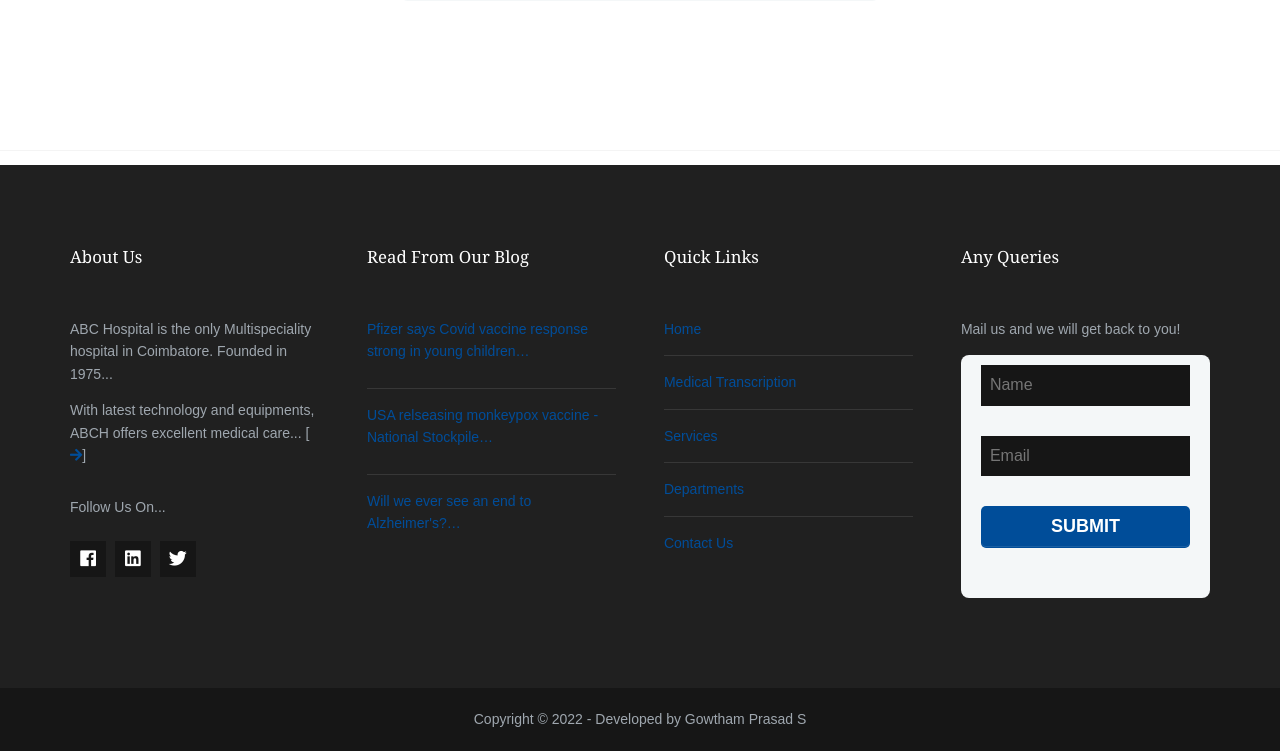
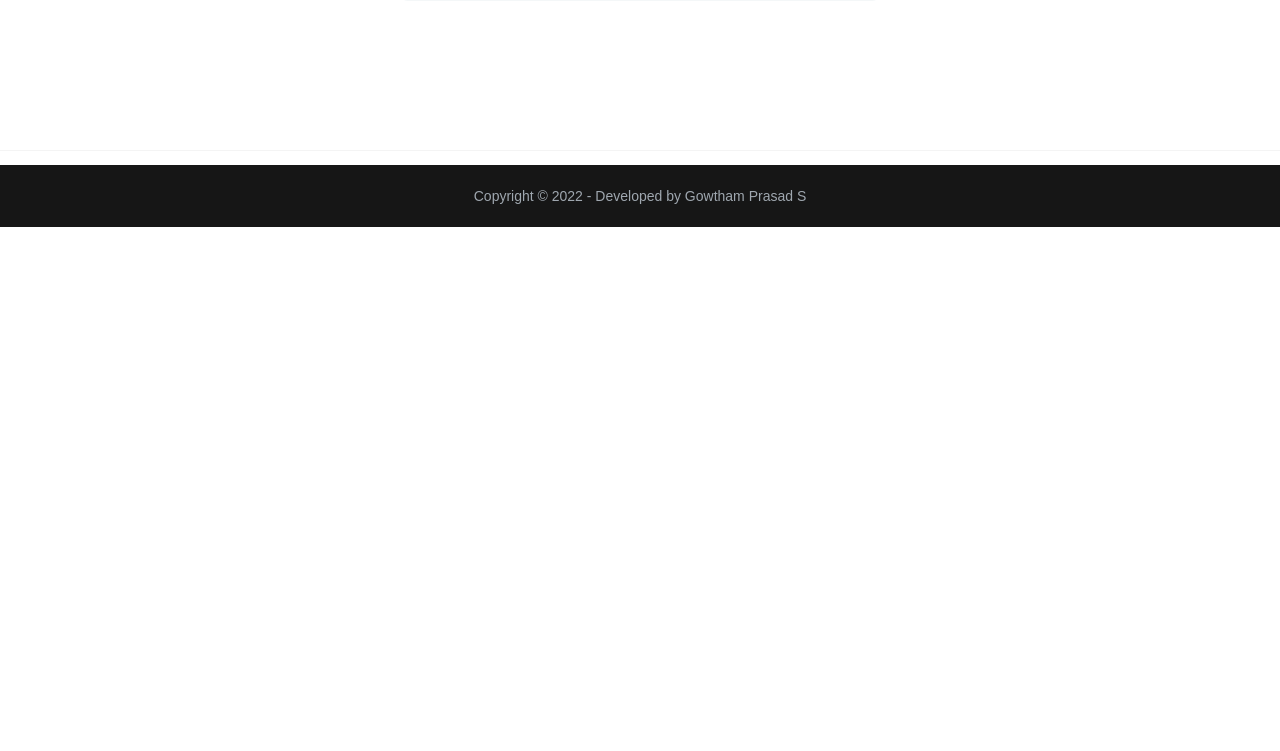
Before and after one commit to GowthamPrasad/Project, a Flask app: page /medtran in a window 1280 px wide. Shown: the part 2454-3205 px from the top of the page. After the commit the page ends 2681 px from the top, so only its background shows below. Run offline with Flask 2, Linux system fonts and the light colour scheme.

Commit message:
beautified code

```diff
--- a/app.py
+++ b/app.py
@@ -141,6 +141,7 @@ def transcribe():
     with open("test.txt", "w") as fo:
         fo.write(text)
 
+
     # Insert patient name, password and transcribed text into 'mt.db'
     user_name=None
     password=None
@@ -205,9 +206,9 @@ def access():
         # res = cur.execute("select * from user where UserName=user_name and Password=password")
         # return render_template('read.html', users=res.fetchall())
 
-        res=con.execute('select File from user where UserName=? and Password=?', (user_name,password)).fetchall()
-
-        return render_template('read.html',transcribed_text=res)
+        res=con.execute('select UserName from user where UserName=? and Password=?', (user_name,password)).fetchall()
+        res1=con.execute('select File from user where UserName=? and Password=?', (user_name,password)).fetchall()
+        return render_template('read.html', transcribed_text=res1)
 
     # else:
     #     flash('Invalid password or username!')
--- a/templates/sample.html
+++ b/templates/sample.html
@@ -236,7 +236,7 @@ label.light {
           <input type="text" id="email" name="email">
           <label> Choose the File to upload: </label>
 		      <input type="file" name="file" id="myFile" class="btn inverse"/> <br /><br />
-          <button type="submit">Transcribe</button>
+          <button onclick= "alert('Medical Report Transcribed successfully & stored and Password mailed to patient.')" type="submit">Transcribe</button>
         </fieldset>
       </form>
     </div>
@@ -248,7 +248,7 @@ label.light {
 <br><br><hr>
 
 <!-- FOOTER -->
-<div class="wrapper row4">
+<!-- <div class="wrapper row4">
   <footer id="footer" class="hoc clear">
 
     <div class="one_quarter first">
@@ -309,7 +309,7 @@ label.light {
     </div>
 
   </footer>
-</div>
+</div>  -->
 
 <div class="wrapper row5">
   <div id="copyright" class="hoc clear">
```
Also changed, not shown: templates/read.html (+4 -3 lines), mt.db.
